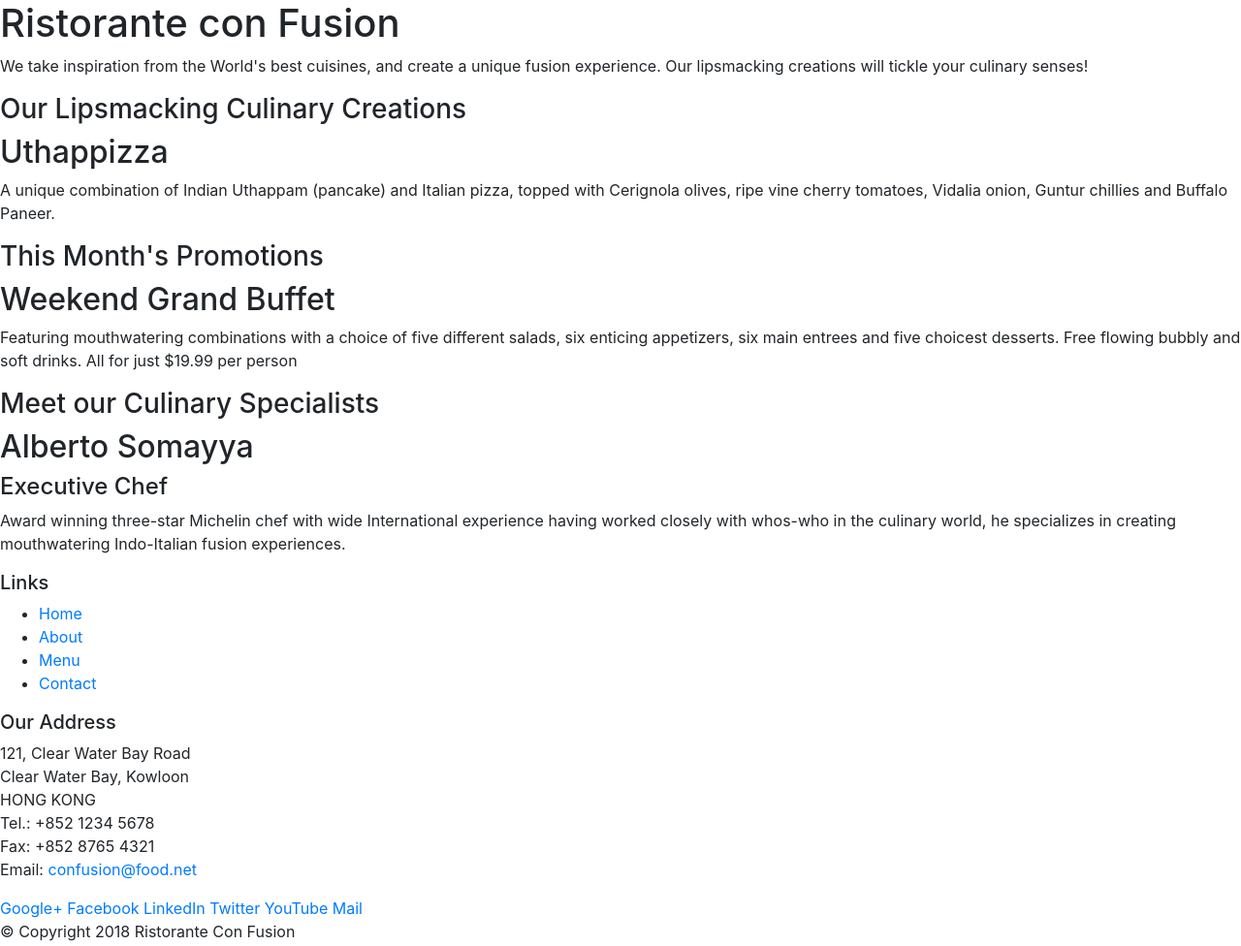
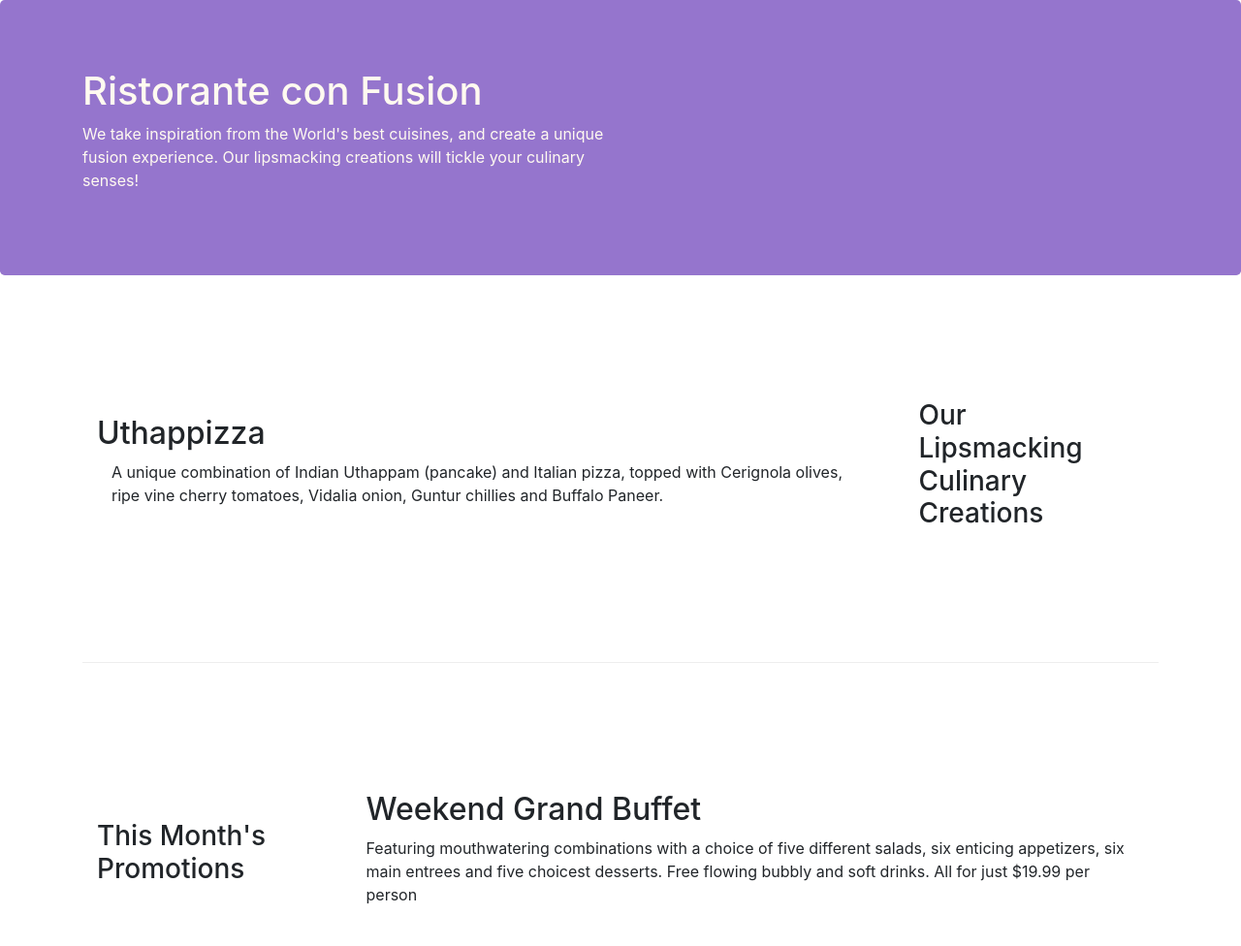
Before and after one commit to hnil206/FER201m, a website: page index.html in a window 1280 px wide. Shown: the top 976 px of the page at 97% size. Drawn offline with nearby package versions, Linux system fonts and the light colour scheme.

Commit message:
Bootstrap Grid Part 2

```diff
--- a/index.html
+++ b/index.html
@@ -14,13 +14,14 @@
 			rel="stylesheet"
 			href="node_modules/bootstrap/dist/css/bootstrap.min.css"
 		/>
+		<link rel="stylesheet" href="style.css" />
 	</head>
 
 	<body>
-		<header>
-			<div>
-				<div>
-					<div>
+		<header class="jumbotron">
+			<div class="container">
+				<div class="row">
+					<div class="col-12 col-sm-6">
 						<h1>Ristorante con Fusion</h1>
 						<p>
 							We take inspiration from the World's best cuisines,
@@ -29,32 +30,34 @@
 							senses!
 						</p>
 					</div>
-					<div></div>
+					<div class="col-12 col-sm"></div>
 				</div>
 			</div>
 		</header>
 
-		<div>
-			<div>
-				<div>
-					<h3>Our Lipsmacking Culinary Creations</h3>
-				</div>
-				<div>
+		<div class="container">
+			<div class="row row-content align-items-center">
+				<div class="col col-sm col-md content1">
 					<h2>Uthappizza</h2>
-					<p>
+					<p class="col col-sm order-sm-first col-md">
 						A unique combination of Indian Uthappam (pancake) and
 						Italian pizza, topped with Cerignola olives, ripe vine
 						cherry tomatoes, Vidalia onion, Guntur chillies and
 						Buffalo Paneer.
 					</p>
 				</div>
+				<div class="col-12 col-sm-4 col-md-3">
+					<h3 class="col-12 col-sm-4 order-sm-last col-md-3">
+						Our Lipsmacking Culinary Creations
+					</h3>
+				</div>
 			</div>
 
-			<div>
-				<div>
+			<div class="row row-content align-items-center">
+				<div class="col-12 col-sm-4 col-md-3">
 					<h3>This Month's Promotions</h3>
 				</div>
-				<div>
+				<div class="col col-sm col-md">
 					<h2>Weekend Grand Buffet</h2>
 					<p>
 						Featuring mouthwatering combinations with a choice of
@@ -65,36 +68,38 @@
 				</div>
 			</div>
 
-			<div>
-				<div>
-					<h3>Meet our Culinary Specialists</h3>
-				</div>
-				<div>
+			<div class="row row-content align-items-center">
+				<div class="col col-sm col-md">
 					<h2>Alberto Somayya</h2>
 					<h4>Executive Chef</h4>
-					<p>
+					<p class="col col-sm order-sm-first col-md">
 						Award winning three-star Michelin chef with wide
 						International experience having worked closely with
 						whos-who in the culinary world, he specializes in
 						creating mouthwatering Indo-Italian fusion experiences.
 					</p>
 				</div>
+				<div class="col-12 col-sm-4 col-md-3">
+					<h3 class="col-12 col-sm-4 order-sm-last col-md-3">
+						Meet our Culinary Specialists
+					</h3>
+				</div>
 			</div>
 		</div>
 
-		<footer>
-			<div>
-				<div>
-					<div>
+		<footer class="footer">
+			<div class="container">
+				<div class="row">
+					<div class="col-4 col-sm-2">
 						<h5>Links</h5>
-						<ul>
+						<ul class="list-unstyled">
 							<li><a href="#">Home</a></li>
 							<li><a href="#">About</a></li>
 							<li><a href="#">Menu</a></li>
 							<li><a href="#">Contact</a></li>
 						</ul>
 					</div>
-					<div>
+					<div class="col-7 col-sm-5">
 						<h5>Our Address</h5>
 						<address>
 							121, Clear Water Bay Road<br />
@@ -108,8 +113,8 @@
 							>
 						</address>
 					</div>
-					<div>
-						<div>
+					<div class="col-12 col-sm-4 align-self-center">
+						<div class="col-auto text-center">
 							<a href="http://google.com/+">Google+</a>
 							<a href="http://www.facebook.com/profile.php?id="
 								>Facebook</a
@@ -122,7 +127,7 @@
 					</div>
 				</div>
 				<div>
-					<div>
+					<div class="row justify-content-center">
 						<p>© Copyright 2018 Ristorante Con Fusion</p>
 					</div>
 				</div>
--- /dev/null
+++ b/style.css
@@ -0,0 +1,23 @@
+.row-header {
+	margin: 0px auto;
+	padding: 0px;
+}
+
+.row-content {
+	margin: 0px auto;
+	padding: 50px 0px 50px 0px;
+	border-bottom: 1px ridge;
+	min-height: 400px;
+}
+
+.footer {
+	background-color: #d1c4e9;
+	margin: 0px auto;
+	padding: 20px 0px 20px 0px;
+}
+.jumbotron {
+	padding: 70px 30px 70px 30px;
+	margin: 0px auto;
+	background: #9575cd;
+	color: floralwhite;
+}
```
